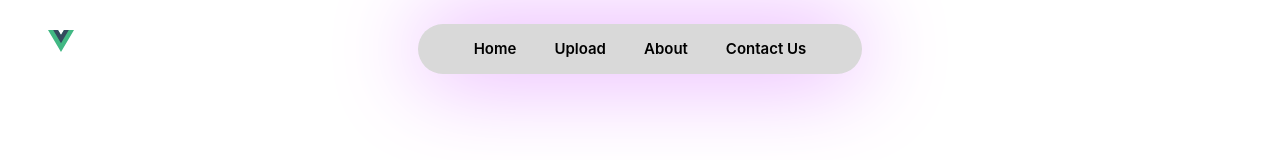
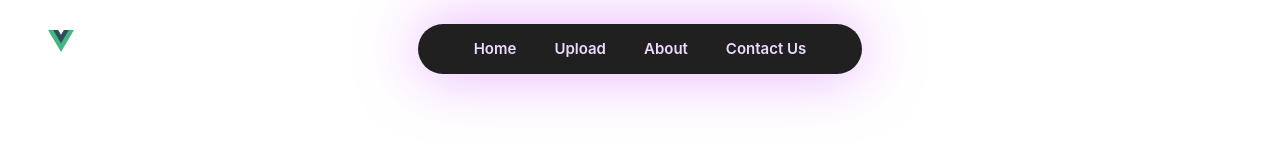
Before and after one commit to sfynath/deepfake-detection-frontend, a Vue app: page / in a window 1280 px wide. Shown: the top 160 px of the page. Built offline with nearby package versions, Linux system fonts and the light colour scheme.

Commit message:
add transition

```diff
--- a/router/index.js
+++ b/router/index.js
@@ -3,6 +3,7 @@ import Home from '../src/components/Home.vue'
 import Navbar from '../src/components/navbar.vue'
 import Login from '../src/components/Login.vue'
 import Register from '@/components/Register.vue'
+import Upload from '@/components/Upload.vue'
 
 const routes = [
     {
@@ -11,14 +12,14 @@ const routes = [
         component: Home
     },
     {
-        path: '/register',
-        name: 'Register',
-        component: Register
-    },
-    {
         path: '/login',
         name: 'Login',
         component: Login
+    },
+    {
+        path: '/upload',
+        name: 'Upload',
+        component: Upload
     }
 ]
 
--- a/src/App.vue
+++ b/src/App.vue
@@ -8,10 +8,23 @@
   <!-- <Home></Home> -->
   <!-- <p><strong>Current route path:</strong> {{ $route.fullPath }}</p> -->
   <main>
-    <RouterView/>
+    <RouterView v-slot="{Component}">
+        <Transition name="fade" mode="out-in">
+          <component :is="Component" />
+        </Transition>
+      </RouterView>
+
   </main>
 </template>
 
 <style scoped>
+  .fade-enter-active, .fade-leave-active {
+    transition: 550ms ease all;
+  }
+
+  .fade-enter-from, .fade-leave-to {
+    opacity: 0;
+    transform: translateY(60px);
+  }
 
 </style>
--- a/src/components/Home.vue
+++ b/src/components/Home.vue
@@ -35,6 +35,7 @@
 </script>
 
 <template>
+  <div>
     <div class="home" id="home">
       <div class="homeVideo">
         <div class="centerHomeVideo">
@@ -67,6 +68,7 @@
     </div>
     <Studies></Studies>
     <Feedback></Feedback>
+  </div>
 </template>
 
 <style scoped>
--- /dev/null
+++ b/src/components/Upload.vue
@@ -0,0 +1,3 @@
+<template>
+
+</template>
--- a/src/components/navbar.vue
+++ b/src/components/navbar.vue
@@ -57,18 +57,18 @@
 
 .navigationPosition {
     max-width: 100%;
-    background-color: #D9D9D9;
+    background-color: #202020;
     padding: 0.8rem 3.5rem 0.8rem 3.5rem;
     border-radius: 60px;
     display: flex;
     justify-content: center;
     gap: 38px;
-    box-shadow: 0em 0em 6em rgb(226, 153, 255);
+    box-shadow: 0em 0em 4em rgba(226, 153, 255, 0.822);
 }
 
 .navLink {
     text-decoration: none;
-    color: #000000;
+    color: #EFDAFF;
     font-weight: 600;
     gap: 10px;
     font-size: 15px;
```
Lines whose indentation alone changed are shown as unchanged.
